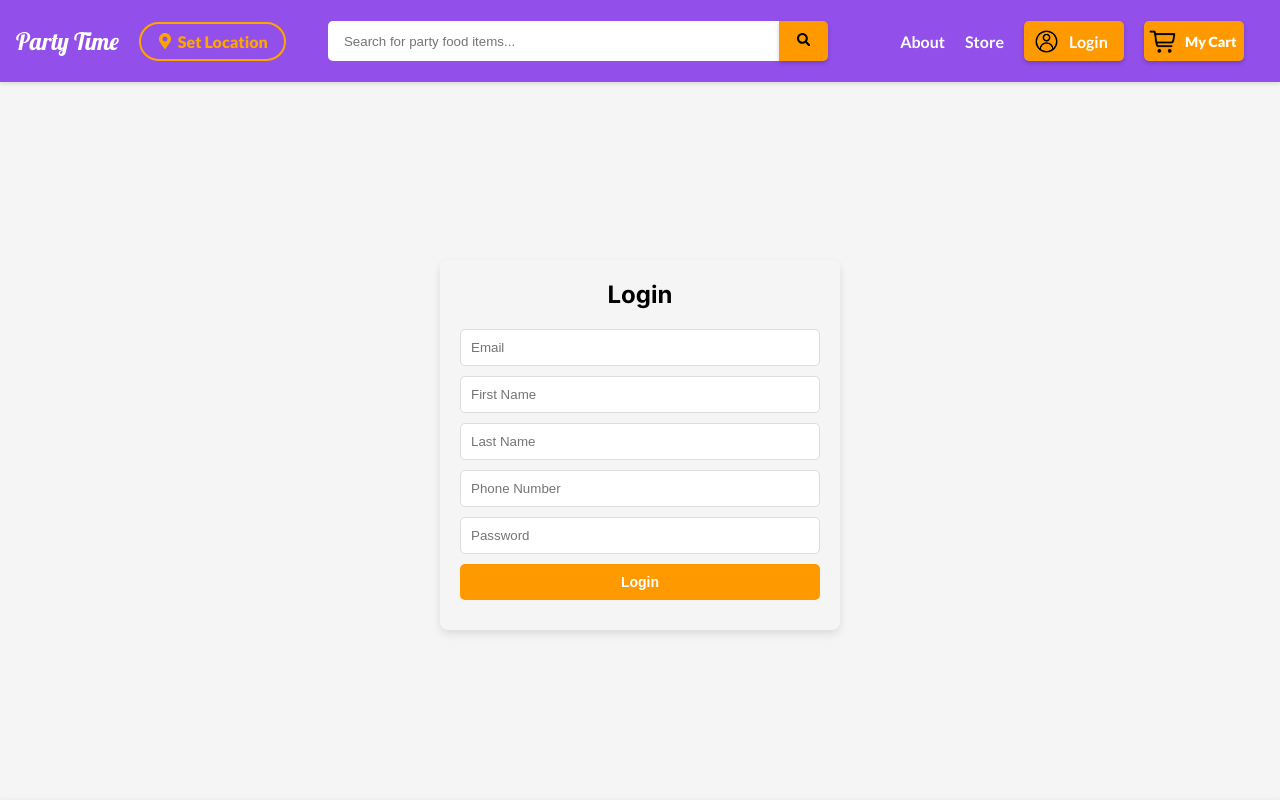
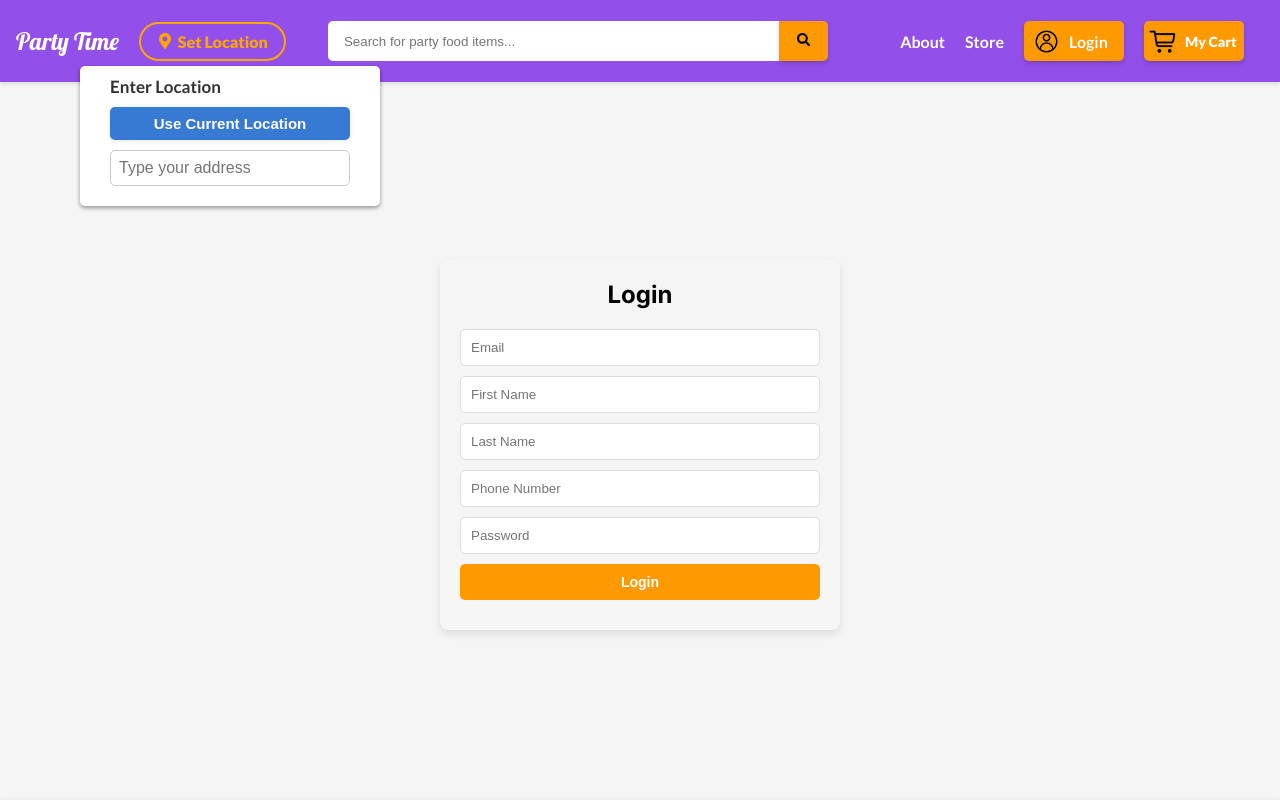
Before and after one commit to Miran-Firdausi/PartyTime, a Next.js app in the folder FrontendNew/: page /login/seller in a window 1280 px wide. Both pictures are taken after a click on the element "Set Location". Shown: the top 800 px of the page. Built offline with nearby package versions, Linux system fonts and the light colour scheme; no server answers.

Commit message:
Added Location Feature

```diff
--- /dev/null
+++ b/FrontendNew/src/components/LocationPop.js
@@ -0,0 +1,30 @@
+"use client";
+import React, { useEffect, useState } from 'react';
+import styles from '@/styles/locationpop.module.css';
+
+export default function LocationPop({ latitude, longitude }) {
+  const [currentAddress, setCurrentAddress] = useState('');
+
+  useEffect(() => {
+    const fetchData = async () => {
+      try {
+        const requestOptions = {
+          method: 'GET',
+        };
+
+        const apiUrl = `https://api.geoapify.com/v1/geocode/reverse?lat=${latitude}&lon=${longitude}&apiKey=b0740c28ed1f433bbd2a70f6d3deb561`;
+        const response = await fetch(apiUrl, requestOptions);
+        const data = await response.json();
+        setCurrentAddress(
+          `${data.features[0].properties.address_line1} ${data.features[0].properties.address_line2}`
+        );
+      } catch (error) {
+        console.error('Error fetching data:', error);
+      }
+    };
+
+    fetchData();
+  }, [latitude, longitude]);
+
+  return currentAddress
+}
--- a/FrontendNew/src/components/Login/AuthForm.js
+++ b/FrontendNew/src/components/Login/AuthForm.js
@@ -18,11 +18,13 @@ function sendData(userData) {
     return response.json();
   })
   .then(data => {
-    console.log('Success:', data);
+    console.log('Success: ',data);
+    alert('Registration Success:'+ data);
     // Handle success response here, if needed
   })
   .catch(error => {
-    console.error('Error:', error);
+    alert("Regsitration Failed! Try Again")
+    console.log('Error:'+ error);
     // Handle error here, if needed
   });
 }
--- a/FrontendNew/src/components/Navbar.js
+++ b/FrontendNew/src/components/Navbar.js
@@ -1,63 +1,104 @@
 "use client"
-import React from 'react';
+import React, { useState } from 'react';
 import { FaSearch, FaMapMarkerAlt } from 'react-icons/fa';
-import styles from '@/styles/navbar.module.css'
+import styles from '@/styles/navbar.module.css';
 import Link from 'next/link';
+import AutoPlaceFill from './PlaceAutoFill';
+import LocationPop from './LocationPop';
 
 const Navbar = (props) => {
+  const [isLocationMenuOpen, setIsLocationMenuOpen] = useState(false);
+  const [selectedAddress, setSelectedAddress] = useState('');
+  const [latitude, setLatitude] = useState(); // Default latitude
+  const [longitude, setLongitude] = useState(); // Default longitude
 
-  function getLocn(){
+  function toggleLocationMenu() {
+    setIsLocationMenuOpen((prevState) => !prevState);
+  }
+
+  function handleSelectAddress(address) {
+    setSelectedAddress(address);
+    setIsLocationMenuOpen(false);
+  }
+
+  function getLocn() {
     if (navigator.geolocation) {
       navigator.geolocation.getCurrentPosition(showPosition);
     } else {
-      console.log("Geolocation is not supported by this browser.");
+      console.log('Geolocation is not supported by this browser.');
+    }
+    setSelectedAddress('');
+    setIsLocationMenuOpen(false);
   }
 
   function showPosition(position) {
     let lat = position.coords.latitude;
     let lon = position.coords.longitude;
-      alert("Latitude: "+lat+" Longitude: "+lon);
-  }
+    setLatitude(lat);
+    setLongitude(lon);
   }
 
   return (
     <nav className={styles.navbar}>
       <div className={styles['navbar-left']}>
-        {/* <Image src="/images/logo.png" alt="Logo" width={100} height={50} /> */}
-        <h1><Link className={styles.logo} href="/">Party Time</Link></h1>
+        <h1>
+          <Link className={styles.logo} href="/">
+            Party Time
+          </Link>
+        </h1>
         <div className={styles['navbar-location']}>
           <FaMapMarkerAlt />
-          <span onClick={getLocn}>Set Location</span>
+          <span onClick={toggleLocationMenu}>Set Location</span>
+          {isLocationMenuOpen && (
+            <div className={styles.locationMenu}>
+              {selectedAddress ? (
+                <p className={styles.currentAddress}>
+                  <FaMapMarkerAlt /> {selectedAddress}
+                </p>
+              ) : (
+                latitude && <p className={styles.currentAddress}><FaMapMarkerAlt /> <LocationPop latitude={latitude} longitude={longitude}/></p>
+              )}
+              <h3>Enter Location</h3>
+              <div className={styles.locationOptions}>
+                <button onClick={getLocn}>Use Current Location</button>
+                <AutoPlaceFill onSelectAddress={handleSelectAddress} />
+              </div>
+            </div>
+          )}
         </div>
       </div>
       <div className={styles['navbar-search']}>
         <input type="text" placeholder="Search for party food items..." />
-        <button><FaSearch /></button>
+        <button>
+          <FaSearch />
+        </button>
       </div>
       <div className={styles['navbar-links']}>
-        <Link className={styles.navlink} href="/about">About</Link>
-        <Link className={styles.navlink} href="/store">Store</Link>
-        <Link className={styles.Login} href="/login"><img src="/icons/icons8-user-profile-96.png" alt="Login" />Login</Link>
-        {
-        props.on && (
+        <Link className={styles.navlink} href="/about">
+          About
+        </Link>
+        <Link className={styles.navlink} href="/store">
+          Store
+        </Link>
+        <Link className={styles.Login} href="/login">
+          <img src="/icons/icons8-user-profile-96.png" alt="Login" />
+          Login
+        </Link>
+        {props.on && (
           <Link className={styles.cart} href="/cart">
-              <img className={styles.cartImage} src="/icons/icons8-cart-96.png" alt="Cart"/>
+            <img className={styles.cartImage} src="/icons/icons8-cart-96.png" alt="Cart" />
             {props.totalQuantity === 0 || props.totalPrice === 0 ? (
               <>
                 <span>My Cart</span>
               </>
             ) : (
               <div className={styles.qty}>
-                  { /* Only render the total quantity and price if they are not zero */ }
                 <div>{props.totalQuantity} Items</div>
                 <div>₹{props.totalPrice}</div>
               </div>
             )}
           </Link>
-          )
-        }
-
-
+        )}
       </div>
     </nav>
   );
--- /dev/null
+++ b/FrontendNew/src/components/PlaceAutoFill.js
@@ -0,0 +1,59 @@
+"use client"
+// AutoPlaceFill component
+import React, { useState, useEffect } from 'react';
+import styles from '@/styles/navbar.module.css'
+import { FaMapMarkerAlt } from 'react-icons/fa';
+
+export default function AutoPlaceFill({ onSelectAddress }) {
+  const [inputText, setInputText] = useState('');
+  const [suggestions, setSuggestions] = useState([]);
+
+  useEffect(() => {
+    const fetchSuggestions = async () => {
+      if (inputText.trim() !== '') {
+        try {
+          const response = await fetch(`https://api.geoapify.com/v1/geocode/autocomplete?text=${encodeURIComponent(inputText)}&apiKey=caca77c53c4343cba5ade54c8cecb1c8`);
+          const data = await response.json();
+          if (data.features) {
+            setSuggestions(data.features.map(feature => feature.properties.formatted));
+          } else {
+            setSuggestions([]);
+          }
+        } catch (error) {
+          console.error('Error fetching autocomplete suggestions:', error);
+        }
+      } else {
+        setSuggestions([]);
+      }
+    };
+
+    fetchSuggestions();
+  }, [inputText]);
+
+  const handleInputChange = (e) => {
+    setInputText(e.target.value);
+  };
+
+  const handleSelectAddress = (address) => {
+    onSelectAddress(address);
+  };
+
+  return (
+    <div className={styles.autoPlaceFill}>
+      <input
+        type="text"
+        value={inputText}
+        onChange={handleInputChange}
+        placeholder="Type your address"
+        className={styles.addressInput}
+      />
+      <ul className={styles.suggestionsList}>
+        {suggestions.map((suggestion, index) => (
+          <li key={index} className={styles.suggestion} onClick={() => handleSelectAddress(suggestion)}>
+            <FaMapMarkerAlt className={styles.mapIcon}/> {suggestion}
+          </li>
+        ))}
+      </ul>
+    </div>
+  );
+}
--- a/FrontendNew/src/styles/navbar.module.css
+++ b/FrontendNew/src/styles/navbar.module.css
@@ -251,3 +251,110 @@
     margin-right: 20px;
   }
 }
+
+/* Add styles for the location dropdown menu */
+.locationMenu {
+  position: absolute;
+  top: calc(80% );
+  left: 80px;
+  background-color: #fff; /* Background color for the dropdown menu */
+  border-radius: 5px; /* Add border radius for rounded corners */
+  box-shadow: 0 2px 4px rgba(0, 0, 0, 0.4); /* Add shadow */
+  padding: 10px 30px; /* Add padding for better spacing */
+  z-index: 1000; /* Ensure the menu appears above other elements */
+  width: 300px; /* Set a fixed width for the menu */
+  padding-bottom: 0;
+}
+
+.locationMenu h3 {
+  color: #313131;
+  font-size: 17px; /* Set font size for the heading */
+  margin-bottom: 10px; /* Add space below the heading */
+}
+
+
+.locationOptions {
+  display: flex;
+  flex-direction: column;
+}
+
+.locationOptions button {
+  border-style: none;
+  border-radius: 5px; /* Add border radius for rounded corners */
+  padding: 8px 16px; /* Add padding for better spacing */
+  margin-bottom: 10px; /* Add space between buttons */
+  cursor: pointer; /* Change cursor to pointer on hover */
+  font-size: 15px;
+  box-shadow: 0 1px 4px rgba(0, 0, 0, 0.1);
+  background-color: #367ad3;
+  color: white;
+  font-weight: bold;
+}
+
+.locationOptions button:hover {
+  box-shadow: 0 1px 4px rgba(0, 0, 0, 0.4);
+}
+
+.locationOptions input[type="text"] {
+  padding: 8px; /* Add padding for better spacing */
+  border: 1px solid #ccc; /* Add border for the input field */
+  border-radius: 5px; /* Add border radius for rounded corners */
+  margin-bottom: 10px; /* Add space below the input field */
+  width: 100%; /* Make the input field fill the entire available width */
+  margin-bottom: 20px;
+
+}
+
+/* Input component */
+/* navbar.module.css */
+
+.addressInput {
+  width: 300px;
+  padding: 8px;
+  font-size: 16px;
+  border: 1px solid #ccc;
+  border-radius: 5px;
+
+}
+
+.suggestionsList {
+  position: relative;
+  width: 300px;
+  right: 30px;
+  background-color: #fff;
+
+  list-style-type: none;
+  padding: 0;
+  margin: 0;
+}
+
+.suggestionsList li {
+  display: flex;
+  align-items: center;
+  gap: 10px;
+}
+
+.suggestion {
+  padding: 8px;
+  cursor: pointer;
+  transition: background-color 0.3s ease;
+  color: black;
+  font-weight: 500;
+  border-bottom: 0.5px solid #d1d1d1;
+}
+
+.suggestion:hover {
+  background-color: #dbdbdb;
+}
+
+
+.currentAddress {
+  font-weight: bold;
+  color: blue;
+  margin-bottom: 10px;
+}
+
+.mapIcon {
+  min-width: 20px;
+ min-width: 20px;
+}
```
Also changed, not shown: FrontendNew/src/app/testcomponent/page.js (+3 -9 lines), FrontendNew/src/styles/locationpop.module.css (added). Lines whose indentation alone changed are shown as unchanged.
